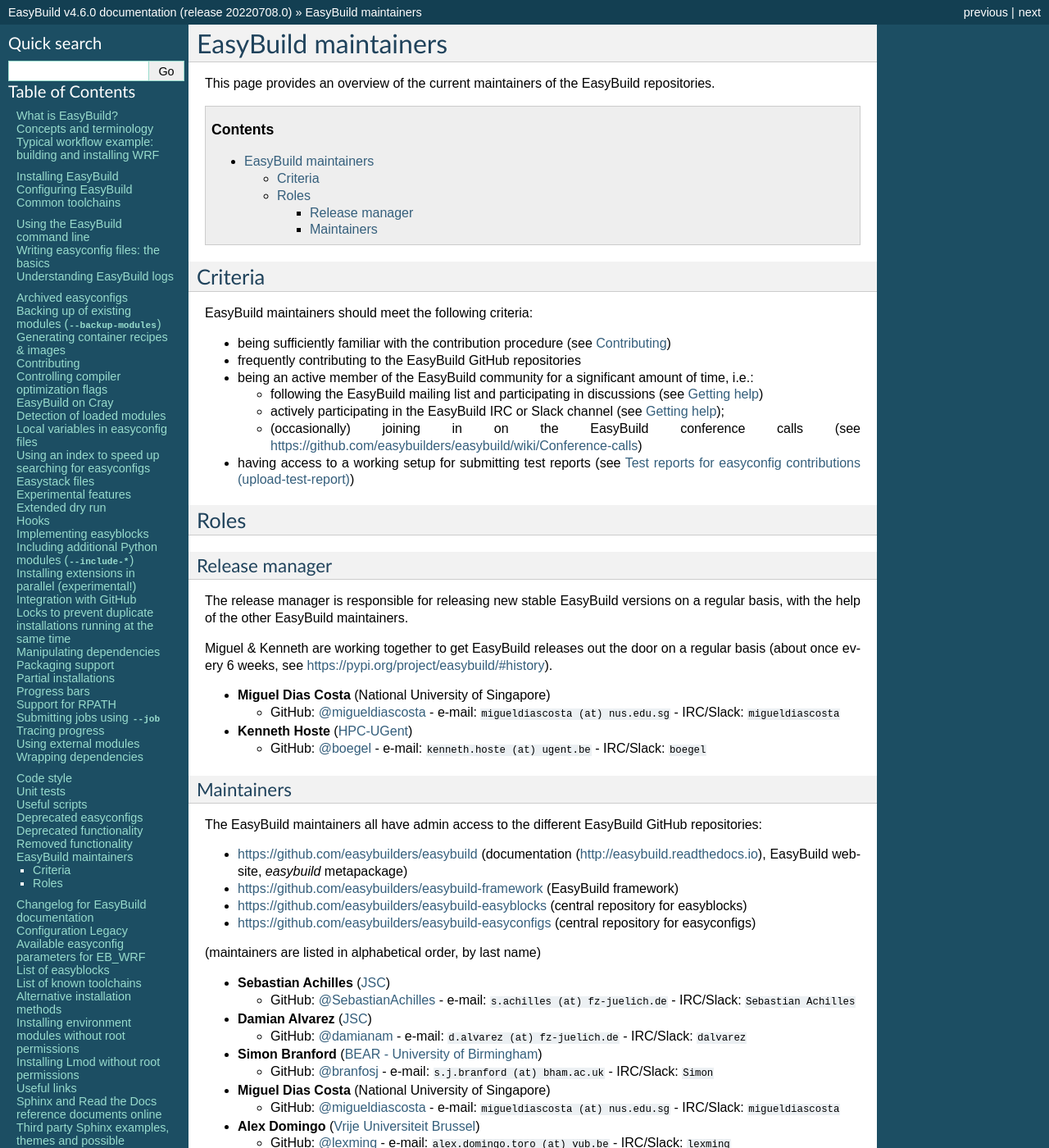
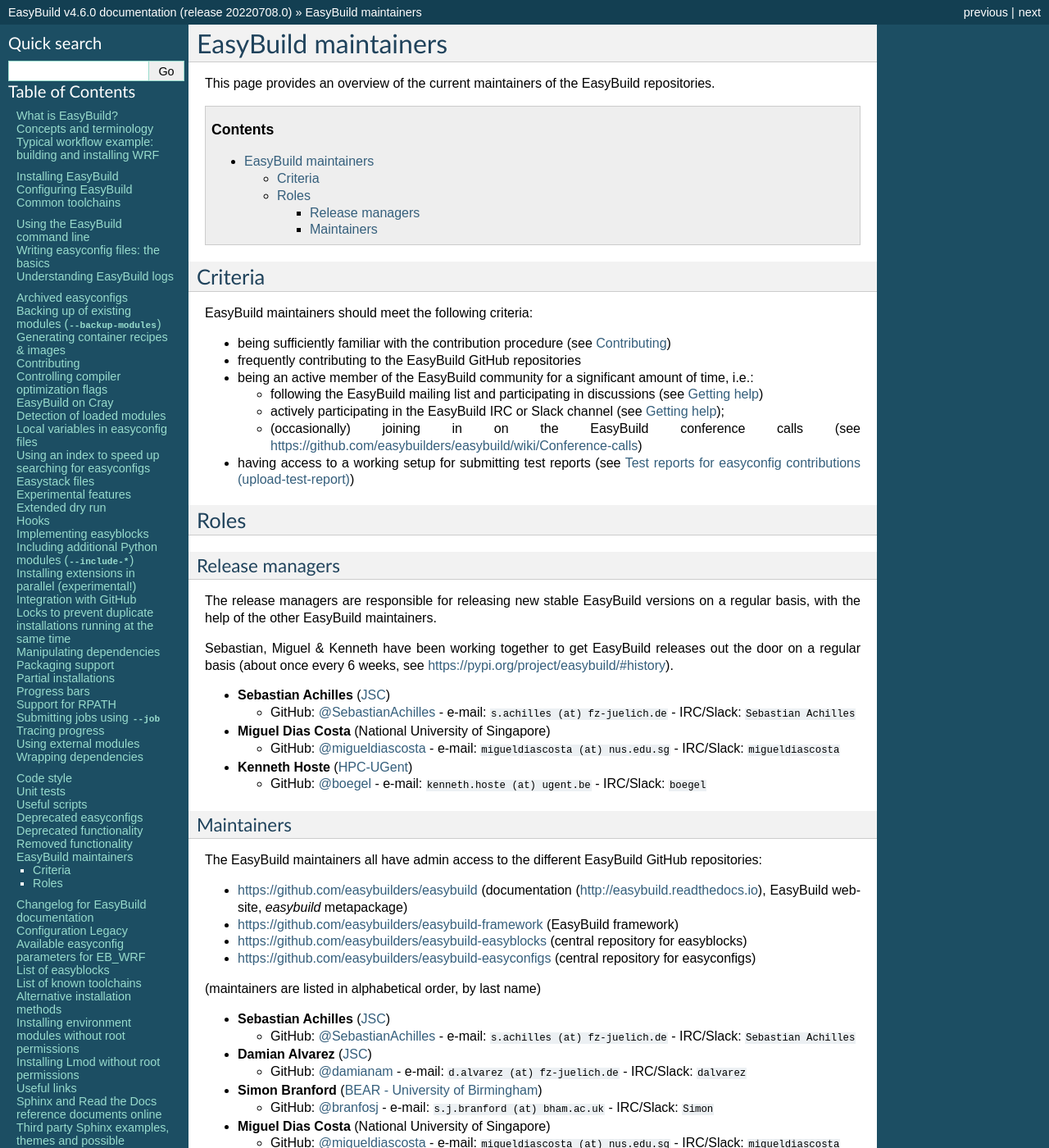
Before and after one commit to easybuilders/easybuild, a Sphinx documentation site: the page built from docs/Maintainers.rst, in a window 1280 px wide and 1400 px high. Shown: the whole window at 82% size. Built offline with Sphinx 7.4.7, drawn with Linux system fonts in a browser that asks for light colours; pages that are not in the unit, such as notebooks, are missing from menus.

Commit message:
add Sebastian as release manager

```diff
--- a/docs/Maintainers.rst
+++ b/docs/Maintainers.rst
@@ -35,14 +35,18 @@
 
 .. _maintainers_release_manager:
 
-Release manager
-~~~~~~~~~~~~~~~
+Release managers
+~~~~~~~~~~~~~~~~
 
-The release manager is responsible for releasing new stable EasyBuild versions on a regular basis,
+The release managers are responsible for releasing new stable EasyBuild versions on a regular basis,
 with the help of the other EasyBuild maintainers.
 
-Miguel & Kenneth are working together to get EasyBuild releases out the door on a regular basis
+Sebastian, Miguel & Kenneth have been working together to get EasyBuild releases out the door on a regular basis
 (about once every 6 weeks, see https://pypi.org/project/easybuild/#history).
+
+* **Sebastian Achilles** (`JSC <http://www.fz-juelich.de/ias/jsc/EN>`_)
+
+  * GitHub: `@SebastianAchilles <https://github.com/SebastianAchilles>`_ - e-mail: ``s.achilles (at) fz-juelich.de`` - IRC/Slack: ``Sebastian Achilles``
 
 * **Miguel Dias Costa** (National University of Singapore)
 
```
